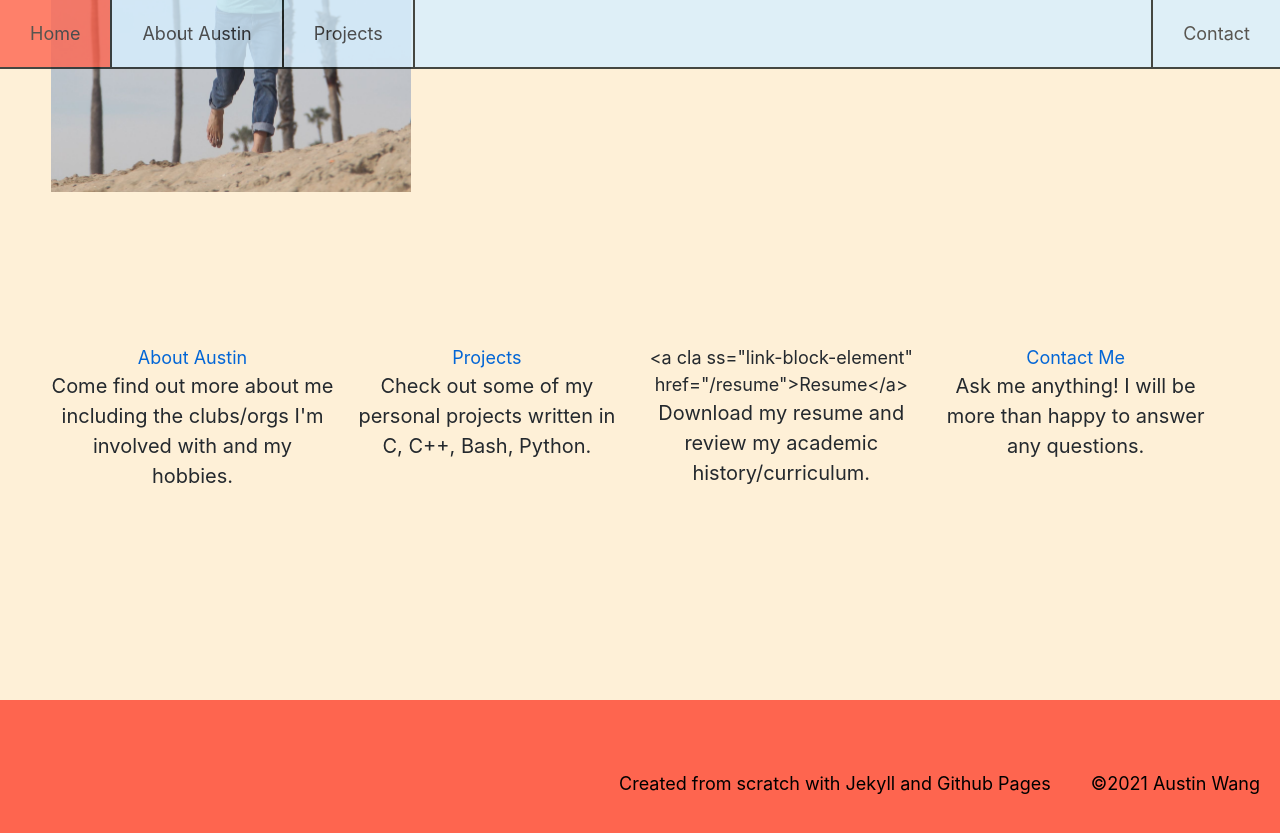
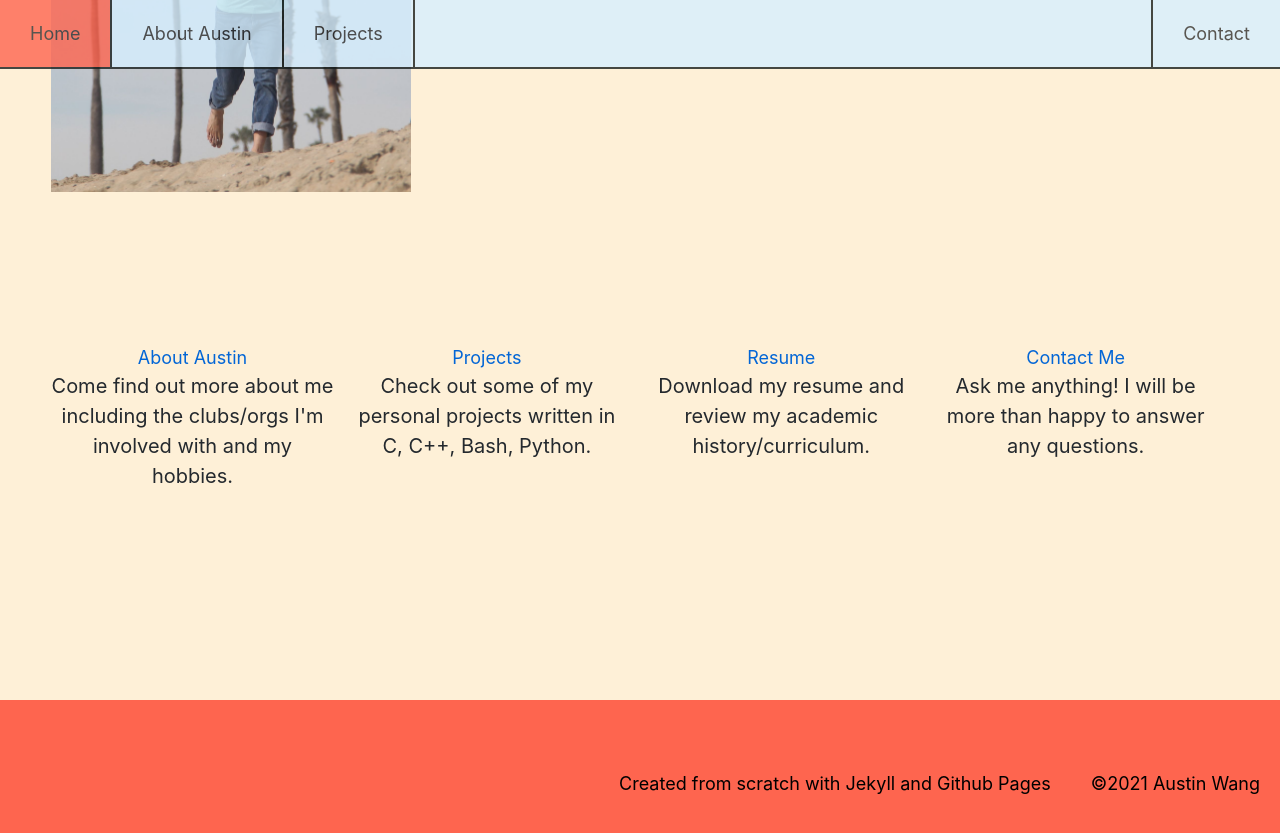
Before and after one commit to AustinWang2312/AustinWang2312.github.io, a Jekyll site: the page built from index.md, in a window 1280 px wide and 900 px high, scrolled down 816 px. Shown: the top 833 px of the window. Built offline with Jekyll 4.4.1, drawn with Linux system fonts in a browser that asks for light colours.

Commit message:
minor html fix

```diff
--- a/index.md
+++ b/index.md
@@ -34,7 +34,7 @@ layout: default
             </p>
         </div></li>
         <li style="width:24%;"><div class="small-block">
-            <a cla ss="link-block-element" href="/resume">Resume</a>
+            <a class="link-block-element" href="/resume">Resume</a>
             <p style="width:100%;">
                 Download my resume and review my academic history/curriculum.
             </p>
```
